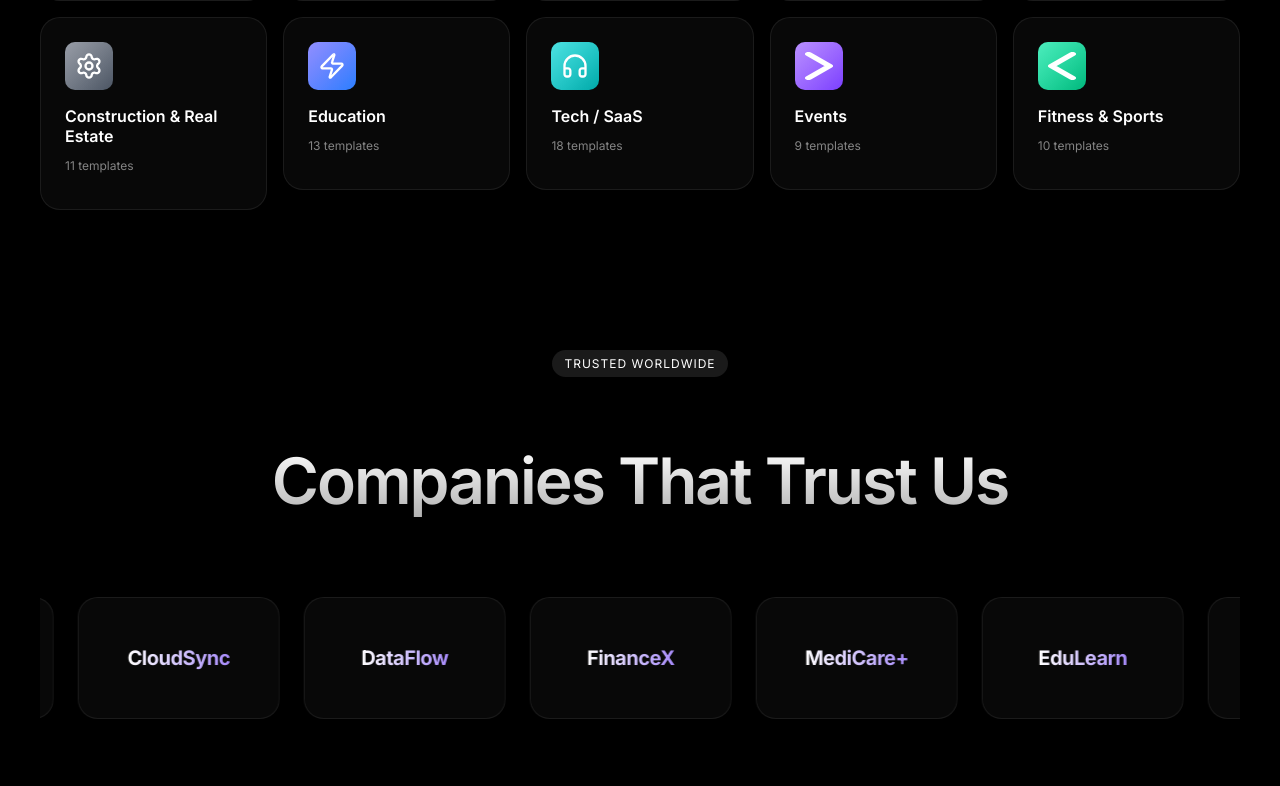
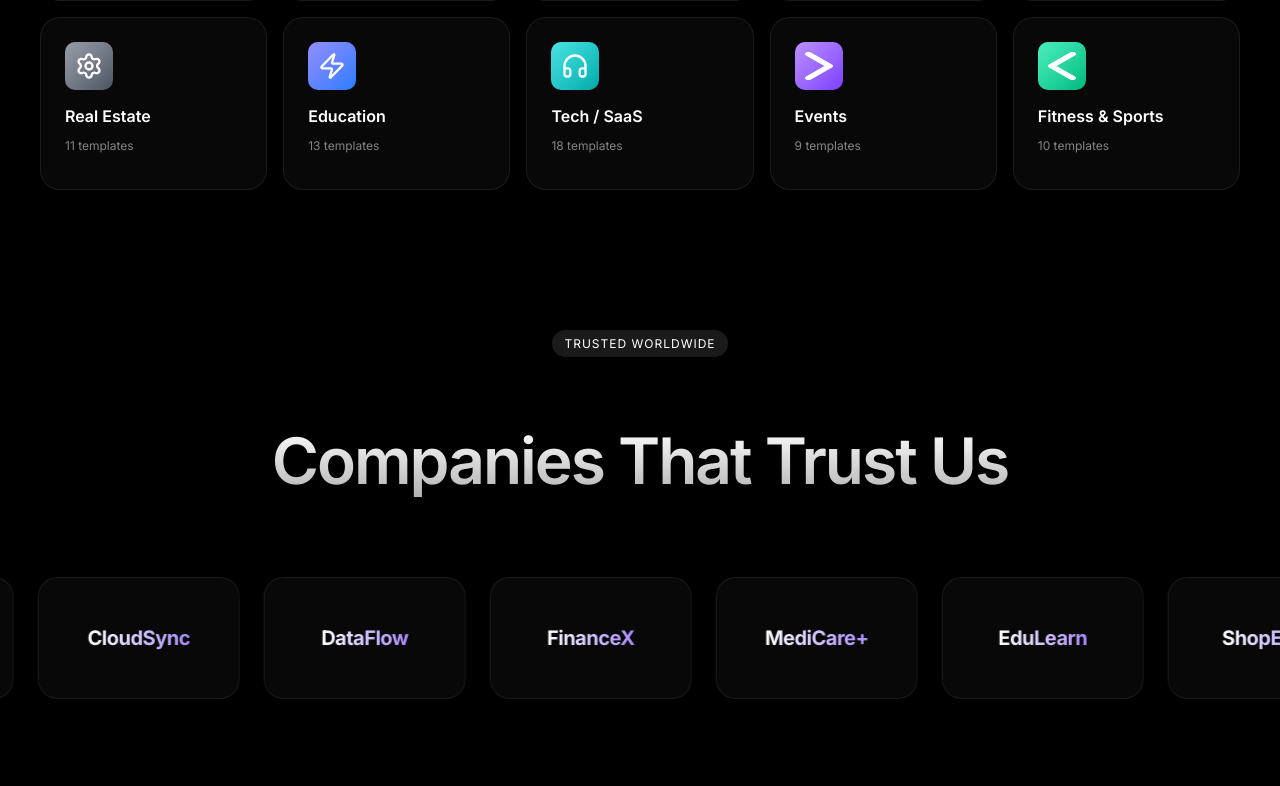
Before and after one commit to intersson-sir/Intersson, a Next.js app: page / in a window 1280 px wide. Shown: the part 2854-3640 px from the top of the page. Built offline with nearby package versions, Linux system fonts and the light colour scheme.

Commit message:
Update industry card title and make Trusted Companies section full-width
- Rename "Construction & Real Estate" to "Real Estate" for better card alignment
- Extend Trusted Companies section to full viewport width for seamless infinite scroll effect

```diff
--- a/src/app/page.module.css
+++ b/src/app/page.module.css
@@ -434,10 +434,26 @@
     border-top: none;
 }
 
-/* Trusted Companies Section */
+/* Trusted Companies Section - Full Width */
+.trustedSection {
+    padding: 60px 0 80px;
+    width: 100%;
+    max-width: none !important;
+    position: relative;
+    z-index: 10;
+    pointer-events: none;
+    overflow: hidden;
+}
+
+.trustedSection * {
+    pointer-events: auto;
+}
+
 .trustedCompaniesWrapper {
     position: relative;
-    width: 100%;
+    width: 100vw;
+    left: 50%;
+    transform: translateX(-50%);
     overflow: hidden;
     padding: 20px 0;
 }
--- a/src/app/page.tsx
+++ b/src/app/page.tsx
@@ -245,7 +245,7 @@ export default function Home() {
           />
           <IndustryCard
             icon={ICONS.construction}
-            title="Construction & Real Estate"
+            title="Real Estate"
             count="11 templates"
             gradient="linear-gradient(135deg, #6B7280 0%, #4B5563 100%)"
             slug="construction-real-estate"
@@ -282,7 +282,7 @@ export default function Home() {
       </section>
 
       {/* Trusted Companies Section */}
-      <section className={styles.section} style={{ paddingTop: '60px', paddingBottom: '80px', overflow: 'hidden' }}>
+      <section className={styles.trustedSection}>
         <div className={styles.sectionHeader} style={{ marginBottom: '60px' }}>
           <div className={styles.tag}>Trusted Worldwide</div>
           <h2 className={styles.title}>Companies That Trust Us</h2>
--- a/src/data/industries.ts
+++ b/src/data/industries.ts
@@ -80,7 +80,7 @@ export const industries: Industry[] = [
     {
         id: 'construction',
         slug: 'construction-real-estate',
-        title: 'Construction & Real Estate',
+        title: 'Real Estate',
         description: 'Solid and professional templates for construction and agencies.',
         icon: '/assets/1a13567ccf7c5ffd91582b2a53463d17d3bc44c2.svg',
         gradient: 'linear-gradient(135deg, #6B7280 0%, #4B5563 100%)',
```
